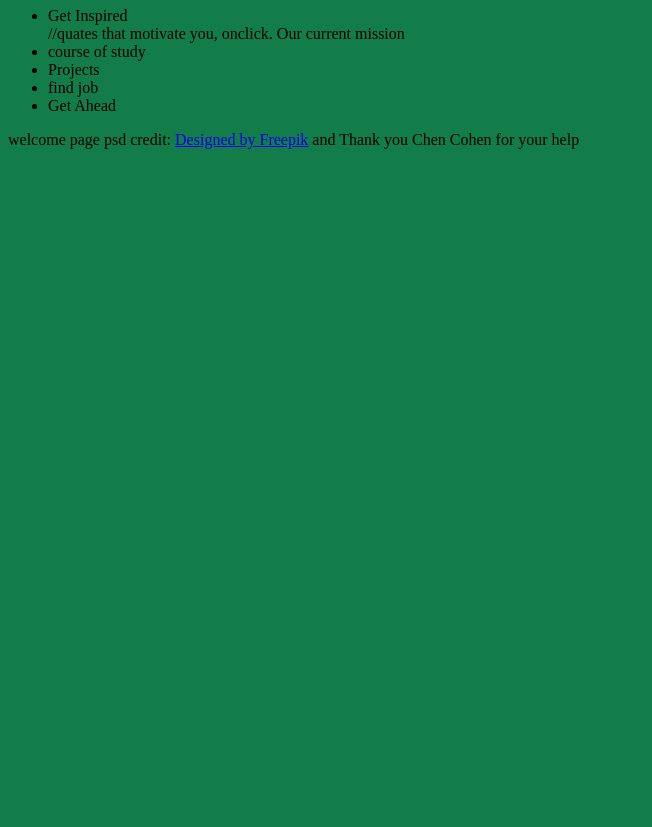
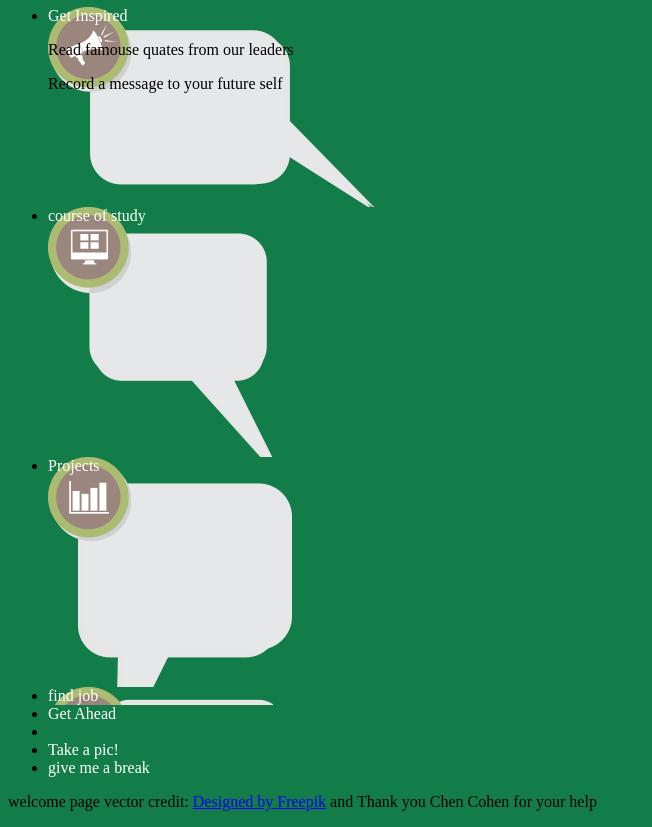
Before and after one commit to liluchic/cheerMeApp, a plain HTML site: page welcome.html in a window 1280 px wide. Shown: the part 385-1212 px from the top of the page, without its empty margins (0-652 px from the left). Before the commit the page ends 800 px from the top, so only its background shows below. Drawn offline with Linux system fonts and the light colour scheme.

Commit message:
changes made to Welcome page, js and css file. adding different elements and creating the frame/structure of our work with comments on what to do when we get to them.
why is it good?
creating structure and order.

```diff
--- a/css/style.css
+++ b/css/style.css
@@ -6,10 +6,66 @@
 **********************
 */
 body {background-color:#137d49;}
-nav li a {color: black;
-text-decoration: none;
+
+h1 {color:white;}
+
+nav li a {
+  color: white;
+  text-decoration: none;
 }
 
-a:hover {
-	color: white;
+nav li a:hover {
+  text-shadow: 2px 2px 4px #000000;
 }
+
+.getInspired {
+height: 200px;
+width: 410px;
+background: url(../img/goal03.png) no-repeat;
+}
+
+.academy {
+  height: 250px;
+  width: 410px;
+  background: url(../img/goal02.png) no-repeat;
+}
+
+.projects {
+    height: 230px;
+    width: 250px;
+    background: url(../img/goal01.png) no-repeat;
+}
+
+.findJob {
+  height: 230;
+  width: 225px;
+  background: url(../img/goal04.png) no-repeat;
+}
+
+.getAhead {
+  /*glasses- to be determined*/
+}
+
+.takepic {
+  /*selfi time! */
+}
+
+.yourProfile {
+/*
++ watch progress bars on all active activity
++ note to selves: make sure progress bar on inactive stuff
+won't show up as 0% progress 'cause thats lame :P
+*/
+}
+
+.takeBreak {
+/*suggestions on what to do to relax
+stretches for instance
+drink something
+*/
+}
+
+.helpTheOthers {
+  /*sign up for different tasks and positions at the organization.
+  this will be added to your profile and gain you points!*/
+}
--- a/script.js
+++ b/script.js
@@ -12,7 +12,7 @@ alert("Your improved life begins today!");
 
 /*
 *********************
-=form
+= welcome page form
 **********************
 */
 <form>
@@ -38,3 +38,25 @@ alert("Your improved life begins today!");
 */
   </fieldset>
 </form>
+
+
+/*
+*********************
+= checkout page form
+*********************
+*/
+<form>
+//<form action="action_page.php" method="get"> learn about PHP before handaling this part.
+//student's details
+ <fieldset>
+    <legend>checkout</legend>
+ 	 First name:<br>
+  	<input type="text" name="firstname"><br>
+  	Last name:<br>
+  	<input type="text" name="lastname">
+  	Email: <br>
+	<input type="text" name="E-mail">
+  </fieldset>
+ <fieldset>
+  	<legend>achievements: achivement reached</legend>
+<input type="radio" name="achivement" value="achievement unlocked" checked> Good Job!<br>
--- a/welcome.html
+++ b/welcome.html
@@ -60,9 +60,13 @@
 <nav>
 	<ul>
 		<div class="getInspired" >
-			<li><a href="Get_inspired.html">Get Inspired</a></li>
-			//quates that motivate you, onclick. Our current mission
+			<li><a href="Get_inspired.html">Get Inspired</a>
+				<p> Read famouse quates from our leaders</p>
+				<!--quates that motivate you, onclick. Our current mission-->
+				<p> Record a message to your future self </p>
+			</li>
 		</div>
+
 		<div class="academy">
 					<li><a href="She_Codes_Academy.html">course of study</a></li>
 		</div>
@@ -73,11 +77,30 @@
 					<li><a href="#">find job</a></li>
 		</div>
 					<li><a href="#">Get Ahead</a></li>
+
+					<div class="yourProfile" >
+								<li><a href="#"></a></li>
+								<!--through the computerhands picture
+								alt="Your profile"-->
+					</div>
+
+					<div class="takepic" >
+								<li><a href="#">Take a pic!</a></li>
+								<!--through the camera picture
+								alt="picture time!" -->
+					</div>
+
+					<div class="takeBreak" >
+								<li><a href="#">give me a break</a></li>
+								<!--through the coffee picture
+								alt="break time!" -->
+					</div>
+
 			</ul>
 		</nav>
 
 
-<p>welcome page psd credit: <a href='http://www.freepik.com/free-vector/blogging-infographic_796084.htm'>Designed by Freepik</a>
+<p>welcome page vector credit: <a href='http://www.freepik.com/free-vector/blogging-infographic_796084.htm'>Designed by Freepik</a>
 and Thank you Chen Cohen for your help</p>
 </body>
 </html>
```
Also changed, not shown: getInspired.html (+3 -0 lines), 1 other file. Lines whose indentation alone changed are shown as unchanged.
